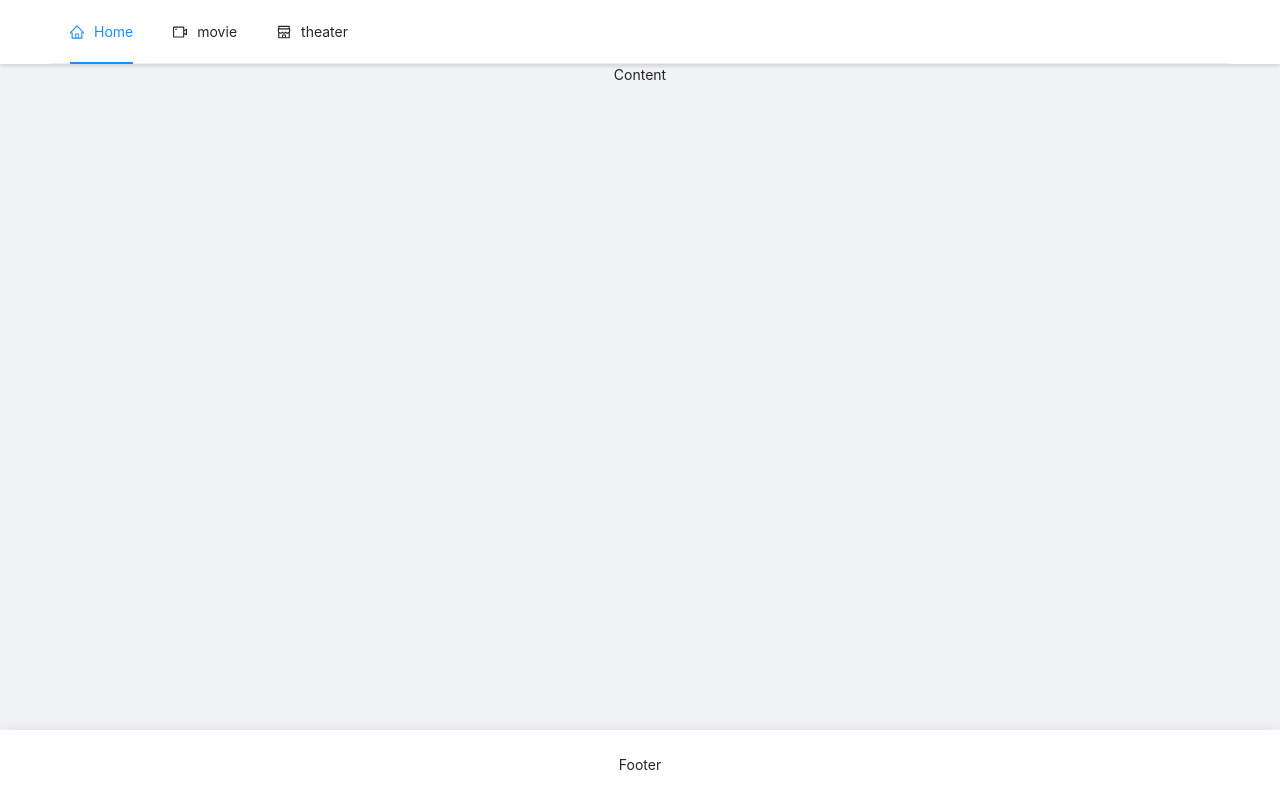
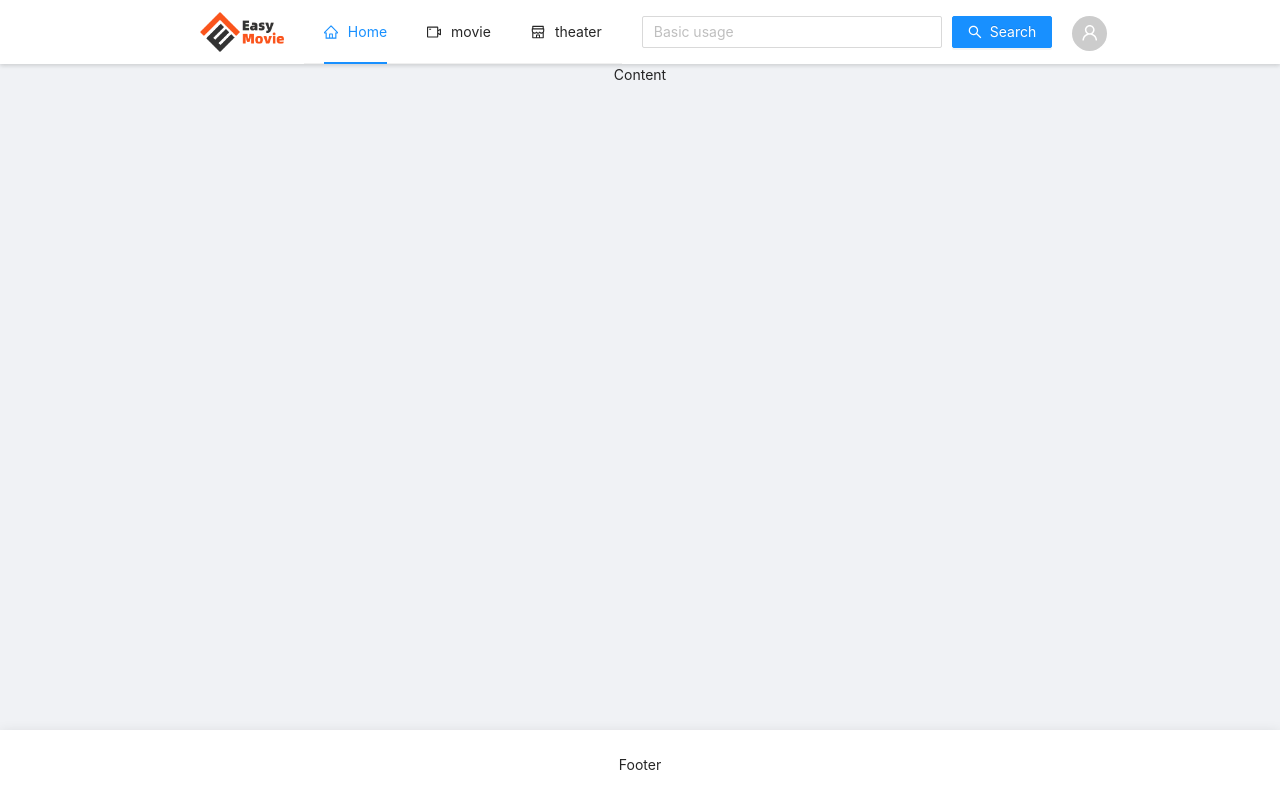
Before and after one commit to AFS-Bootcamp-202207-Class-3-1/easy-movie-ui, a React (Create React App) app: page /movie in a window 1280 px wide. Built offline with nearby package versions, Linux system fonts and the light colour scheme.

Commit message:
feat: init index header

```diff
--- a/src/App.css
+++ b/src/App.css
@@ -5,6 +5,7 @@
 .app .header {
   background-color: #fff;
   box-shadow: 0 2px 4px rgba(0, 0, 0, .12), 0 0 6px rgba(0, 0, 0, .04);
+  padding: 0 200px;
 }
 
 .app .main-content{
--- a/src/App.js
+++ b/src/App.js
@@ -1,6 +1,6 @@
 import "./App.css";
 import { Layout } from "antd";
-import Navbar from "./layout/Navbar";
+import IndexHeader from "./layout/IndexHeader";
 const { Header, Footer, Content } = Layout;
 
 function App() {
@@ -8,7 +8,7 @@ function App() {
     <div className="app">
       <Layout>
         <Header className="header">
-          <Navbar />
+          <IndexHeader />
         </Header>
         <Content className="main-content">Content</Content>
         <Footer className="footer">Footer</Footer>
--- /dev/null
+++ b/src/features/movieSearchBar/MovieSearchBar.css
@@ -0,0 +1,10 @@
+.movie-search-bar {
+  display: flex;
+  justify-content: space-between;
+  align-items: center;
+  gap: 10px;
+}
+
+.movie-search-bar .search-input{
+  width: 300px;
+}
--- /dev/null
+++ b/src/features/movieSearchBar/MovieSearchBar.js
@@ -0,0 +1,16 @@
+import "./MovieSearchBar.css";
+import { Input, Button } from "antd";
+import { SearchOutlined } from "@ant-design/icons";
+
+const MovieSearchBar = () => {
+  return (
+    <div className="movie-search-bar">
+      <Input className="search-input" placeholder="Basic usage" />
+      <Button type="primary" icon={<SearchOutlined />}>
+        Search
+      </Button>
+    </div>
+  );
+};
+
+export default MovieSearchBar;
--- /dev/null
+++ b/src/features/userAvatar/UserAvatar.js
@@ -0,0 +1,12 @@
+import { UserOutlined } from "@ant-design/icons";
+import { Avatar } from "antd";
+
+const UserAvatar = () => {
+  return (
+    <div className="user-avatar">
+      <Avatar className="avatar" size={35} icon={<UserOutlined />} />
+    </div>
+  );
+};
+
+export default UserAvatar;
--- /dev/null
+++ b/src/layout/IndexHeader.css
@@ -0,0 +1,16 @@
+.index-header {
+  display: flex;
+  width: 100%;
+  align-items: center;
+  gap: 20px;
+}
+
+.index-header .logo {
+  width: 84px;
+  height: 40px;
+}
+
+.index-header .avatar {
+  width: 40px;
+  height: 40px;
+}
--- /dev/null
+++ b/src/layout/IndexHeader.js
@@ -0,0 +1,18 @@
+import "./IndexHeader.css"
+import Navbar from "./Navbar";
+
+import MovieSearchBar from "../features/movieSearchBar/MovieSearchBar";
+import UserAvatar from "../features/userAvatar/UserAvatar";
+
+const IndexHeader = () => {
+  return (
+    <div className="index-header">
+      <img className="logo" src="EasyMovie.png" alt="logo"></img>
+      <Navbar className="navbar" />
+      <MovieSearchBar></MovieSearchBar>
+      <UserAvatar />
+    </div>
+  );
+}
+
+export default IndexHeader;
--- a/src/layout/Navbar.js
+++ b/src/layout/Navbar.js
@@ -34,6 +34,9 @@ const Navbar = () => {
 
   return (
     <Menu
+      style={{
+        width: "100%",
+      }}
       onClick={onClick}
       selectedKeys={[current]}
       mode="horizontal"
```
Also changed, not shown: public/EasyMovie.png (added).
